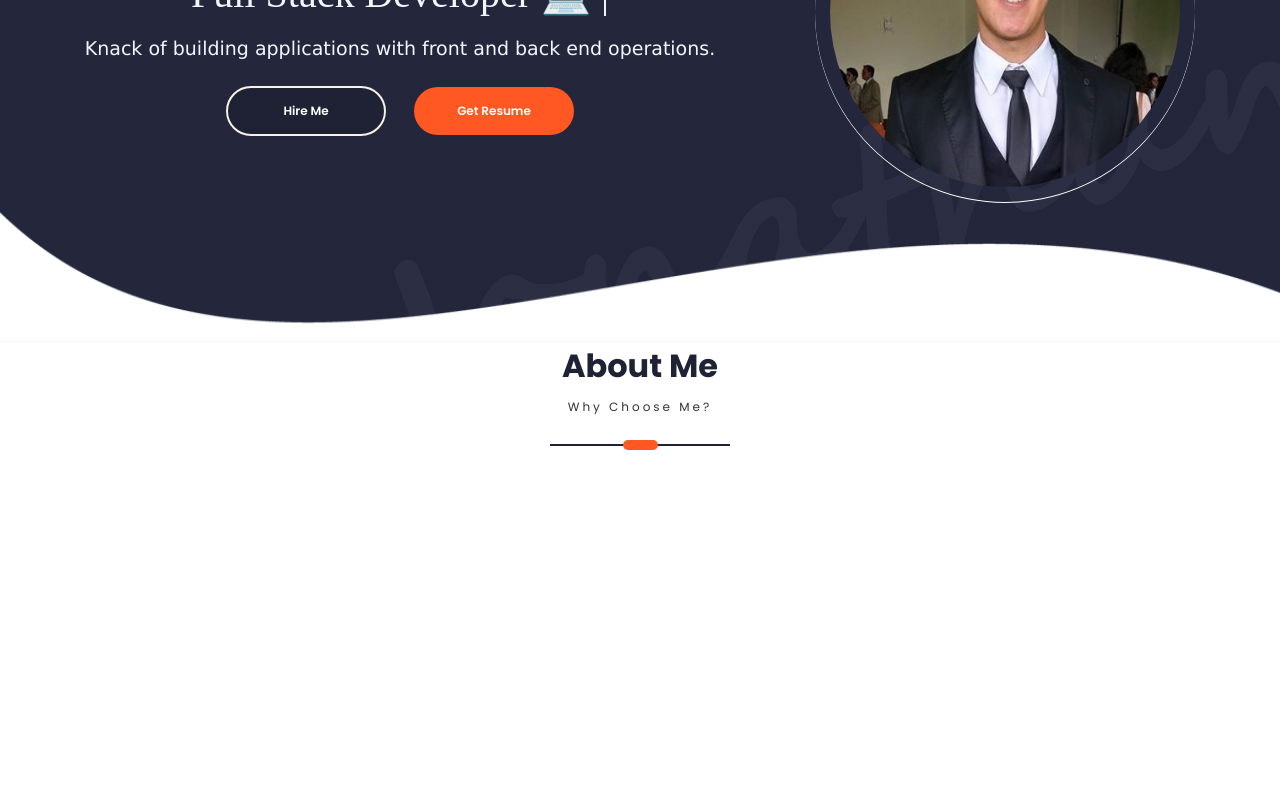
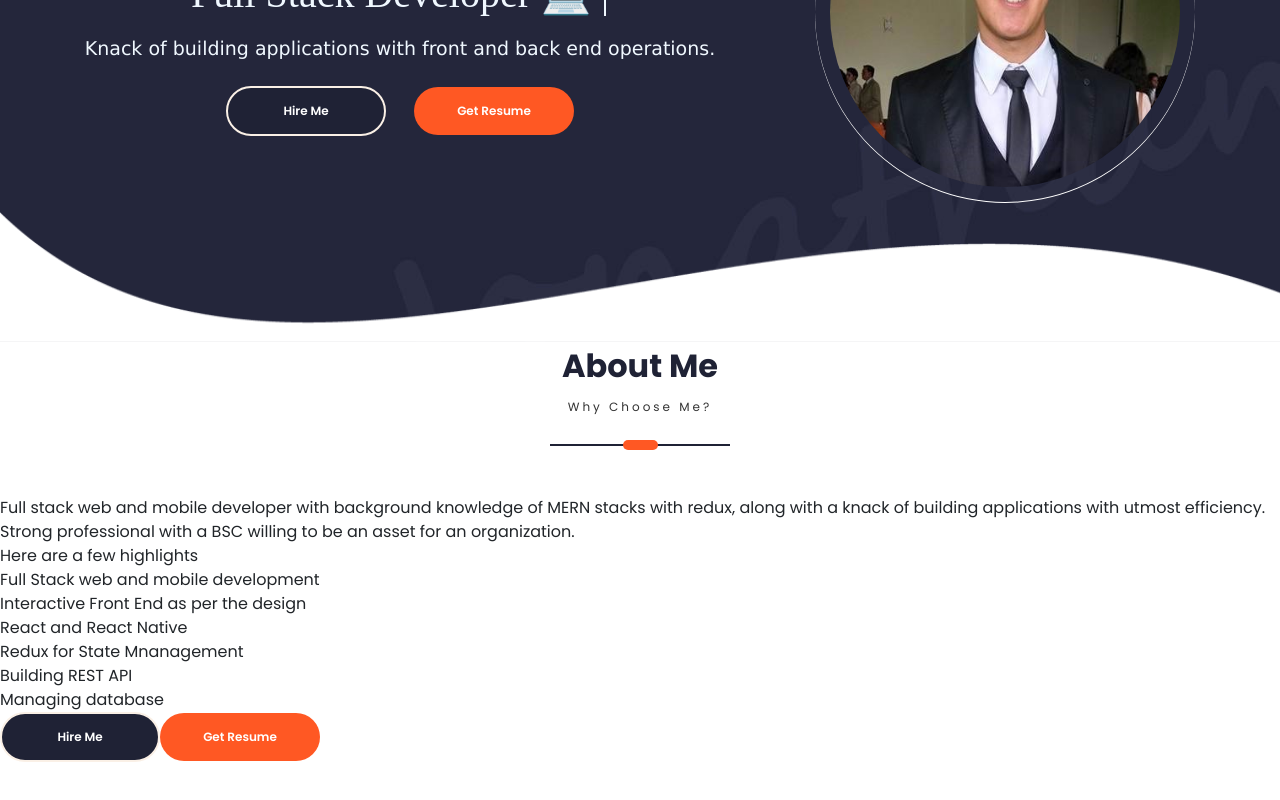
Before and after one commit to JBFernandez/react-portfolio, a React (Vite) app: page / in a window 1280 px wide. Shown: the part 328-1128 px from the top of the page. After the commit the page ends 1090 px from the top, so only its background shows below. Built offline with nearby package versions, Linux system fonts and the light colour scheme; a web font is replaced by a local one.

Commit message:
AboutMe component and fixed Scrollservice bug

```diff
--- a/src/PortfolioContainer/AboutMe/AboutMe.jsx
+++ b/src/PortfolioContainer/AboutMe/AboutMe.jsx
@@ -1,5 +1,5 @@
 import React, { useEffect } from 'react';
-import Animations from '../../utilities/animations';
+import Animations from '../../utilities/Animations';
 import { ScreenHeading } from '../../utilities/ScreenHeading/ScreenHeading';
 import ScrollService from '../../utilities/scrollService';
 
@@ -7,10 +7,50 @@ import ScrollService from '../../utilities/scrollService';
 
 export const AboutMe = ( props ) => {
 
+  let fadeInScreenHandler = ( screen ) => {
+
+    if( screen.fadeScreen !== props.id ) {
+      return
+    }
+
+    Animations.animations.fadeInScreen( props.id )
+  }
+
+  const fadeInSubscriptions = ScrollService.currentScreenFadeIn.subscribe( fadeInScreenHandler );
+
+  const SCREEN_CONST = {
+    description: "Full stack web and mobile developer with background knowledge of MERN stacks with redux, along with a knack of building applications with utmost efficiency. Strong professional with a BSC willing to be an asset for an organization.",
+    highlights: {
+      bullets: [
+        "Full Stack web and mobile development",
+        "Interactive Front End as per the design",
+        "React and React Native",
+        "Redux for State Mnanagement",
+        "Building REST API",
+        "Managing database",
+      ],
+      heading: "Here are a few highlights"
+    }
+  }
+
+  const renderHighlight = () => {
+    return (
+      SCREEN_CONST.highlights.bullets.map( ( value, i ) => {
+         return (
+          <div className='highlight' key={i} >
+            <div className='highlight-blob' ></div>
+            <span> { value } </span>
+          </div>
+        )
+      } )
+    )
+  }
+
+
 
   return (
 
-    <div className='about-me-container screen-container' >
+    <div className='about-me-container screen-container' id={ props.id || "" } >
       <div className='about-me-parent' >
 
         <ScreenHeading
@@ -18,6 +58,30 @@ export const AboutMe = ( props ) => {
             subHeading={ 'Why Choose Me?' }
         />
 
+        <div className='about-me-card' >
+          <div className='about-me-profile' >  </div>
+          <div className='about-me-details' >
+            <span className='about-me-description' >
+              { SCREEN_CONST.description }
+            </span>
+            <div className='about-me-highlights' >
+              <div className='highlight-heading' >
+                <span> { SCREEN_CONST.highlights.heading } </span>
+              </div>
+              { renderHighlight() }
+            </div>
+            <div className='about-me-options' >
+            <button className='btn primary-btn' >
+                        {""}
+                        Hire Me{" "}
+                    </button>
+                    <a href="JoseBernardoCV.pdf" download="joseCV.pdf" >
+                        <button className='btn highlighted-btn' > Get Resume </button>
+                    </a>
+            </div>
+          </div>
+        </div>
+
       </div>
     </div>
   )
--- a/src/PortfolioContainer/Home/Header/Header.jsx
+++ b/src/PortfolioContainer/Home/Header/Header.jsx
@@ -42,16 +42,16 @@ export const Header = () => {
     }
 
     const getHeaderOptionsClass = ( index ) => {
-        let classes = "header-option";
-        if( index < TOTAL_SCREENS.length-1 ) {
-            classes += "header-option-separator";
+        let classes = "header-option ";
+        if( index < TOTAL_SCREENS.length - 1 ) {
+            classes += "header-option-separator ";
         }
 
         if( selectedScreen === index ) {
-            classes += "selected-header-option"
+            classes += "selected-header-option "
         }
 
-        return;
+        return classes;
     }
 
     const switchScreen = ( index, screen ) => {
--- a/src/PortfolioContainer/Home/Header/header.css
+++ b/src/PortfolioContainer/Home/Header/header.css
@@ -23,6 +23,7 @@
 .header-options {
     display: flex;
     align-items: center;
+    justify-content: space-between;
 
 }
 
--- a/src/utilities/ScreenHeading/screenHeading.css
+++ b/src/utilities/ScreenHeading/screenHeading.css
@@ -3,7 +3,7 @@
     flex-direction: column;
     align-items: center;
     width: 100%;
-    margin: 0 0 50pc 0;
+    margin: 0 0 50px 0;
 
 }
 
--- a/src/utilities/ScrollService.js
+++ b/src/utilities/ScrollService.js
@@ -30,7 +30,7 @@ export default class ScrollService {
     isElementInView = ( elem, type ) => {
         let rec = elem.getBoundingClientRect();
         let elementTop = rec.top;
-        let elementBottom = re.bottom;
+        let elementBottom = rec.bottom;
 
         let partiallyVisible = elementTop < window.innerHeight && elementBottom >= 0;
         let completelyVisible = elementTop >= 0 && elementBottom <= window.innerHeight;
```
